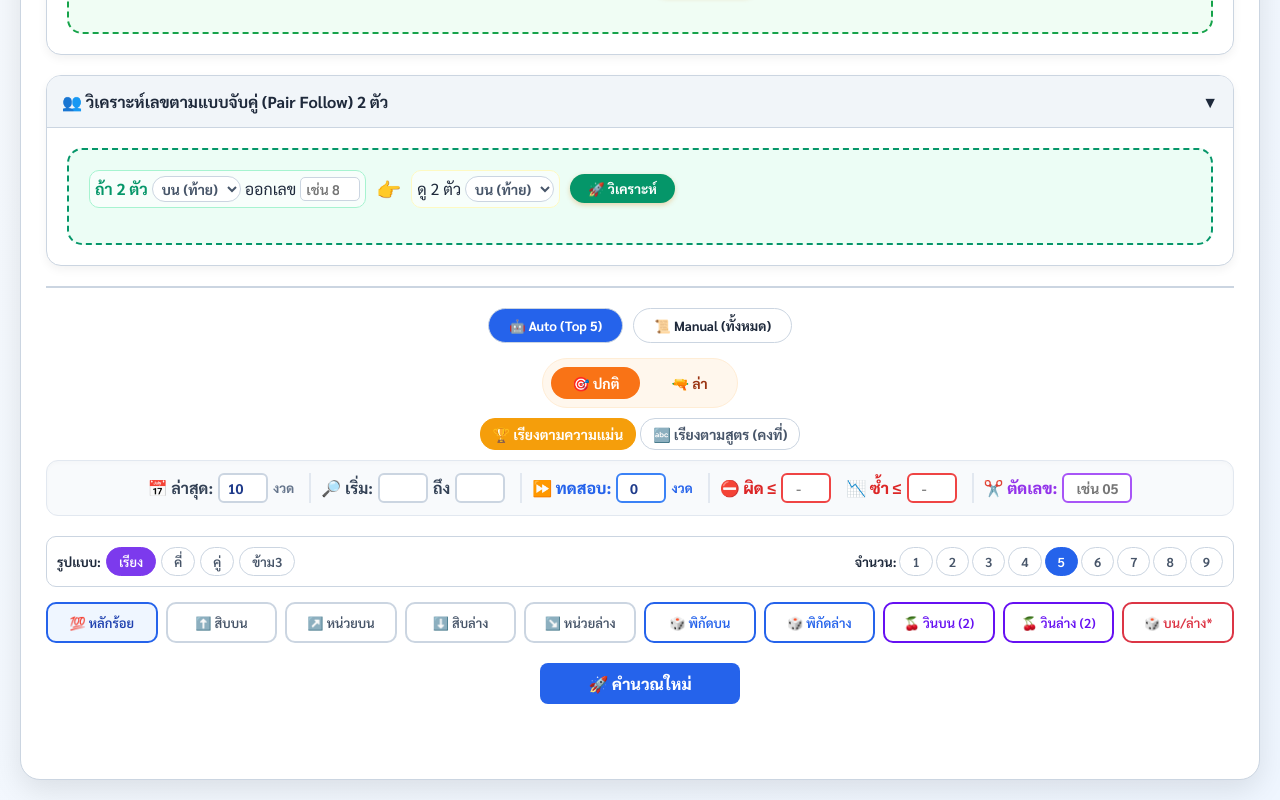
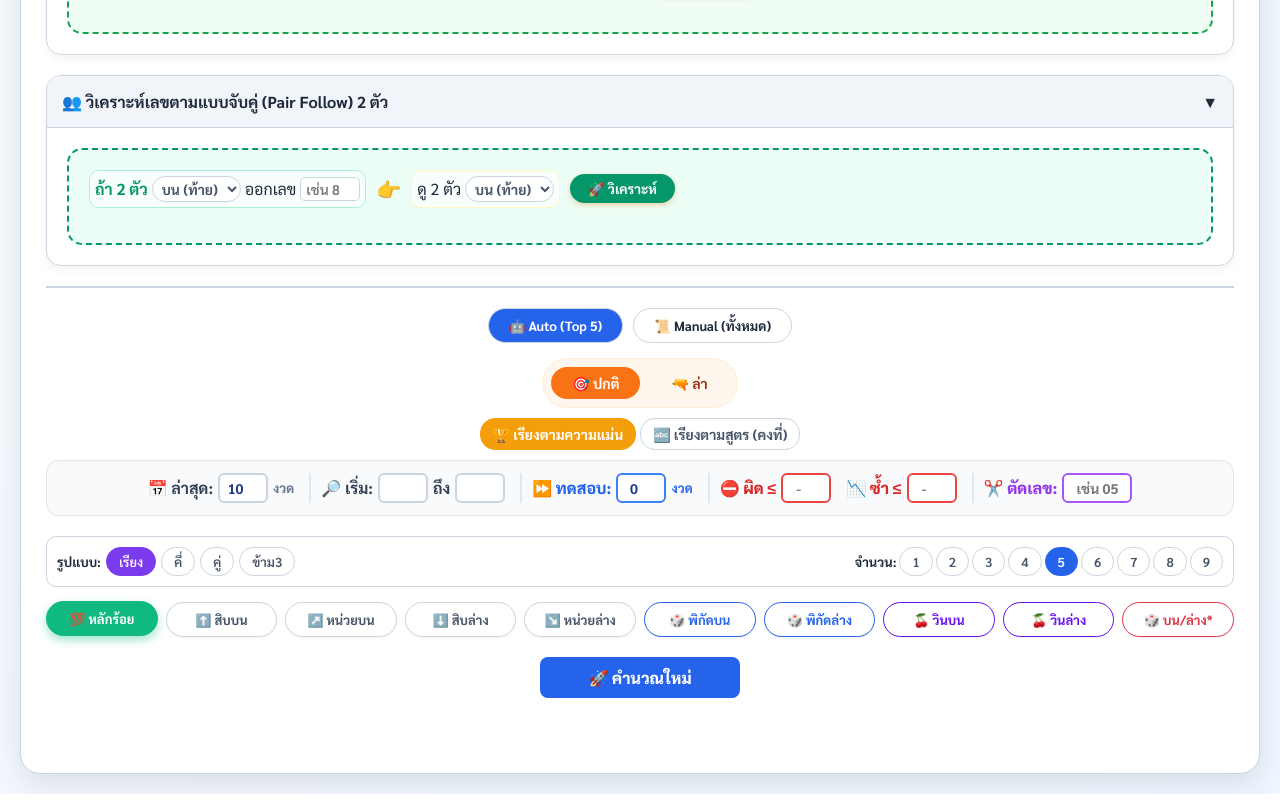
Before and after one commit to somrid/AICALCULATORV2, a plain HTML site: page index.html in a window 1280 px wide. Shown: the part 1031-1831 px from the top of the page. Drawn offline with Linux system fonts and the light colour scheme.

```diff
--- a/index.html
+++ b/index.html
@@ -153,6 +153,51 @@
         body.dark-mode .row-line { border-color: #334155; }
         body.dark-mode .num-match { color: #f472b6; }
         .num-normal { opacity: 0.8; }
+/* === คัดลอกส่วนนี้ไปวางใน <style> ของ github1 === */
+
+/* กำหนดตัวแปรสีเขียว */
+:root { --green-active: #10b981; }
+body.dark-mode { --green-active: #059669; }
+
+/* จัดการ Layout ปุ่ม */
+.grid-targets {
+    display: grid;
+    grid-template-columns: repeat(auto-fit, minmax(100px, 1fr));
+    gap: 8px;
+    margin-bottom: 20px;
+}
+
+/* ดีไซน์ปุ่มทรงมน */
+.btn-target {
+    background: var(--c-bg);
+    border: 1px solid var(--border);
+    color: var(--txt-l);
+    padding: 8px 10px;
+    border-radius: 20px; /* ความมน */
+    cursor: pointer;
+    font-size: 13px;
+    font-weight: 700;
+    white-space: nowrap;
+    transition: all 0.2s;
+    box-shadow: 0 1px 2px rgba(0,0,0,0.05);
+}
+
+/* เอฟเฟกต์ตอนชี้เมาส์ */
+.btn-target:hover {
+    transform: translateY(-2px);
+    border-color: var(--green-active);
+    color: var(--green-active);
+    box-shadow: 0 4px 6px rgba(16, 185, 129, 0.15);
+}
+
+/* เอฟเฟกต์ตอนกดเลือก (สีเขียว) */
+.btn-target.active {
+    background: var(--green-active) !important;
+    border-color: var(--green-active) !important;
+    color: white !important;
+    box-shadow: 0 4px 10px rgba(16, 185, 129, 0.4);
+    transform: translateY(-1px);
+}
     </style>
 </head>
 <body>
@@ -424,17 +469,17 @@
         </div>
 
         <div class="grid-targets">
-            <button class="btn-target active" onclick="setTarget('hundred')">💯 หลักร้อย</button>
-            <button class="btn-target" onclick="setTarget('tens_up')">⬆️ สิบบน</button>
-            <button class="btn-target" onclick="setTarget('units_up')">↗️ หน่วยบน</button>
-            <button class="btn-target" onclick="setTarget('tens_down')">⬇️ สิบล่าง</button>
-            <button class="btn-target" onclick="setTarget('units_down')">↘️ หน่วยล่าง</button>
-            <button class="btn-target" style="color:var(--p); border-color:var(--p);" onclick="setTarget('tf_up')">🎲 พิกัดบน</button>
-            <button class="btn-target" style="color:var(--p); border-color:var(--p);" onclick="setTarget('tf_down')">🎲 พิกัดล่าง</button>
-            <button class="btn-target" style="color:#6610f2; border-color:#6610f2;" onclick="setTarget('pair_up')">🍒 วินบน (2)</button>
-            <button class="btn-target" style="color:#6610f2; border-color:#6610f2;" onclick="setTarget('pair_down')">🍒 วินล่าง (2)</button>
-            <button class="btn-target" style="color:#dc3545; border-color:#dc3545;" onclick="setTarget('any_no_hundred')">🎲 บน/ล่าง*</button>
-        </div>
+    <button class="btn-target active" onclick="setTarget('hundred', this)">💯 หลักร้อย</button>
+    <button class="btn-target" onclick="setTarget('tens_up', this)">⬆️ สิบบน</button>
+    <button class="btn-target" onclick="setTarget('units_up', this)">↗️ หน่วยบน</button>
+    <button class="btn-target" onclick="setTarget('tens_down', this)">⬇️ สิบล่าง</button>
+    <button class="btn-target" onclick="setTarget('units_down', this)">↘️ หน่วยล่าง</button>
+    <button class="btn-target" style="color:var(--p); border-color:var(--p);" onclick="setTarget('tf_up', this)">🎲 พิกัดบน</button>
+    <button class="btn-target" style="color:var(--p); border-color:var(--p);" onclick="setTarget('tf_down', this)">🎲 พิกัดล่าง</button>
+    <button class="btn-target" style="color:#6610f2; border-color:#6610f2;" onclick="setTarget('pair_up', this)">🍒 วินบน</button>
+    <button class="btn-target" style="color:#6610f2; border-color:#6610f2;" onclick="setTarget('pair_down', this)">🍒 วินล่าง</button>
+    <button class="btn-target" style="color:#dc3545; border-color:#dc3545;" onclick="setTarget('any_no_hundred', this)">🎲 บน/ล่าง*</button>
+</div>
 
         <button class="btn-add" style="background:var(--p); width:200px; display:block; margin:0 auto;" onclick="runProgram()">🚀 คำนวณใหม่</button>
     </div>
@@ -651,7 +696,22 @@
     // HANDLERS
     function setMode(m) { displayMode=m; updateUI(); runProgram(); }
     function setHunt(h) { isHuntingMode=h; updateUI(); if(isHuntingMode) setMode('all'); else runProgram(); }
-    function setTarget(t) { document.querySelectorAll('.btn.active').forEach(b=>{ if(b.onclick && b.onclick.toString().includes('setTarget')) b.classList.remove('active')}); event.target.classList.add('active'); currentTarget=t; runProgram(); }
+    /* === คัดลอกฟังก์ชันนี้ไปทับ function setTarget เดิม ใน github1 === */
+function setTarget(val, btn) {
+    // ลบสีเขียวออกจากปุ่มทั้งหมด
+    document.querySelectorAll('.btn-target').forEach(b => b.classList.remove('active'));
+
+    // ใส่สีเขียวให้ปุ่มที่เพิ่งกด
+    if(btn) {
+        btn.classList.add('active');
+    } else if(event && event.target) {
+        event.target.classList.add('active');
+    }
+
+    // สั่งคำนวณ (ใช้ Logic เดิมของ github1)
+    currentTarget = val;
+    runProgram();
+}
     function setStep(mode, btn) { currentStepMode = mode; document.querySelectorAll('.btn-step').forEach(b => b.classList.remove('active')); btn.classList.add('active'); runProgram(); }
     function setLen(n, btn) { currentLen = n; document.querySelectorAll('.btn-len').forEach(b => b.classList.remove('active')); btn.classList.add('active'); runProgram(); }
 
@@ -801,7 +861,7 @@
         let displayFormulas = [...pinned, ...unpinned];
 
         // --- แก้ไขจุดนี้: เปลี่ยนปุ่ม Copy ให้เหมือน Auto Flow Vin (ใช้ class btn-tiny และลบไอคอนออก) ---
-        let html = `<table><thead><tr><th style="min-width:160px; z-index:100; left:0;">งวด / ผล <button class="btn-tiny" onclick="copyHistoryColumn()" title="Copy Results">Copy</button></th>`;
+        let html = `<table><thead><tr><th style="min-width:160px; z-index:100; left:0;">ผล <button class="btn-tiny" onclick="copyHistoryColumn()" title="Copy Results">Copy</button></th>`;
 
         displayFormulas.forEach((f,i) => {
             let isPinned = pinnedList.includes(f.name);
@@ -826,7 +886,7 @@
             let item = displayFormulas[0].history[i];
             let isPred = (i === hLen-1);
             if(isPred) html += `<tr><td style="background:#fef08a;">🔮 ทำนาย</td>`;
-            else { let tr = data[item.rowIdx+1]; html += `<tr><td>${tr.i}. ${tr.up}-${tr.down}</td>`; }
+            else { let tr = data[item.rowIdx+1]; html += `<tr><td>${tr.up}-${tr.down}</td>`; }
             displayFormulas.forEach(f => {
                 let h = f.history[i];
                 let d = h.nums.join('');
```
